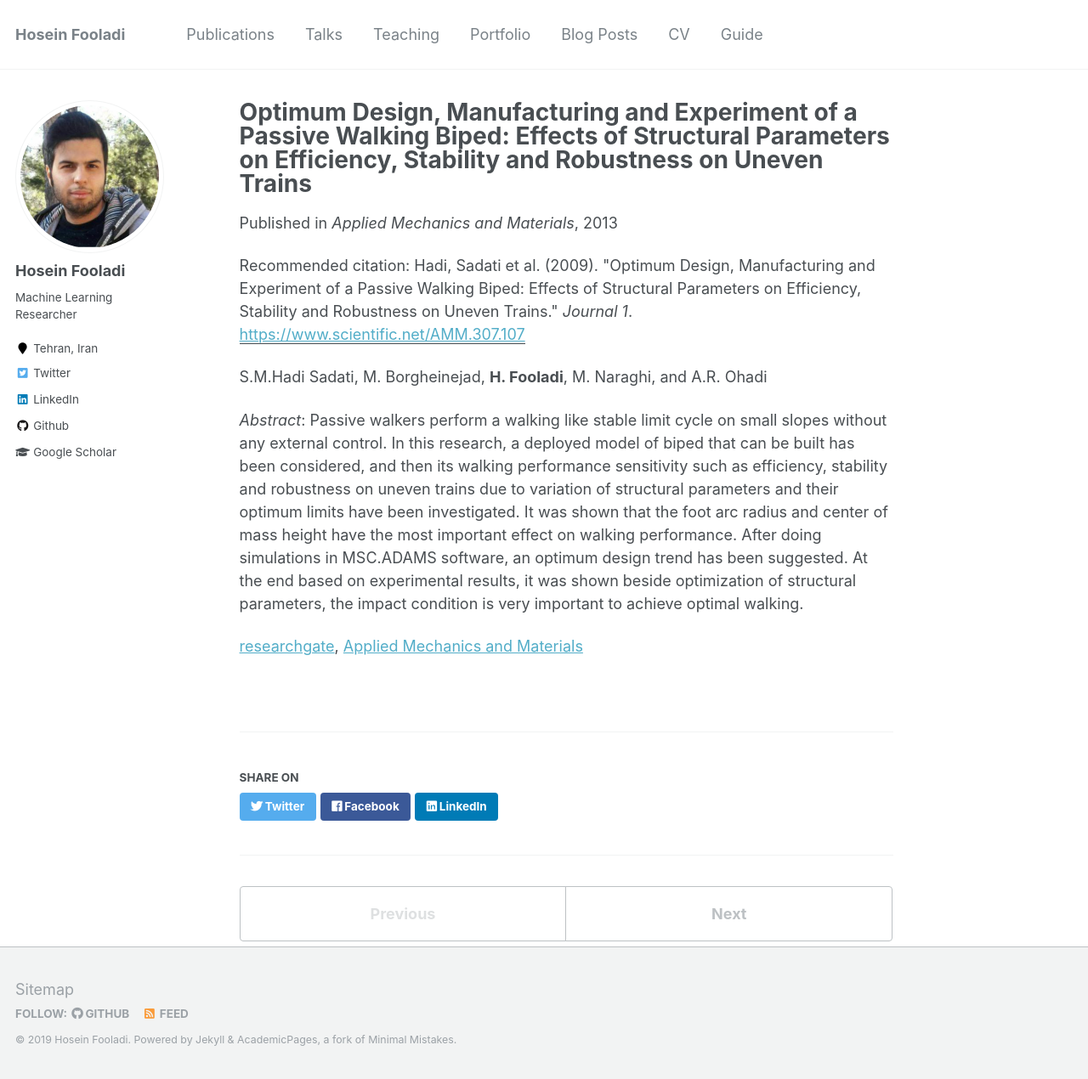
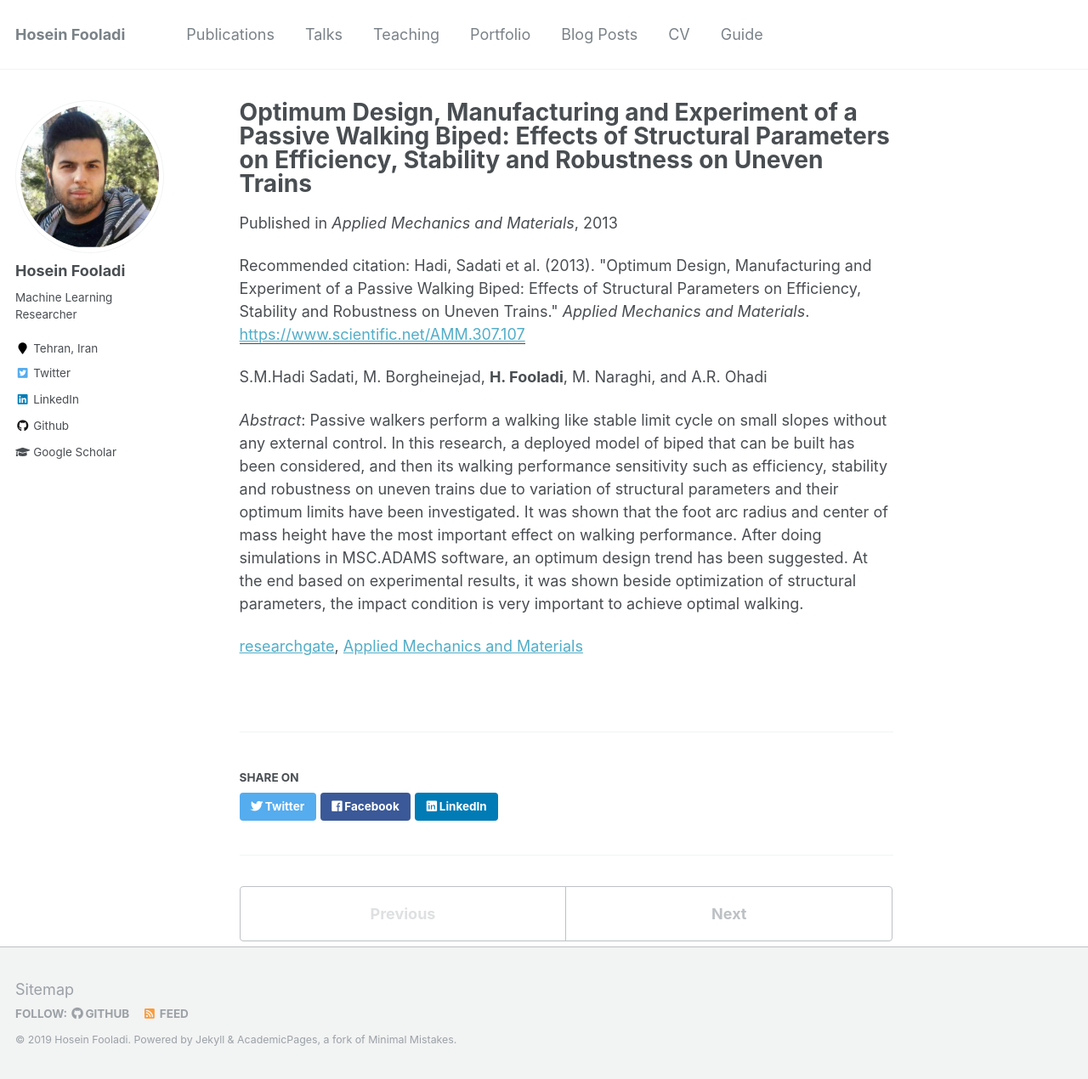
Before and after one commit to HFooladi/HFooladi.github.io, a Jekyll site: the page built from _publications/2013-10-01-walking-biped.md, in a window 1280 px wide and 1270 px high. Shown: the whole window at 85% size. Built offline with Jekyll 4.4.1, drawn with Linux system fonts in a browser that asks for light colours.

Commit message:
minor modification of publications

```diff
--- a/_publications/2013-10-01-walking-biped.md
+++ b/_publications/2013-10-01-walking-biped.md
@@ -8,7 +8,7 @@ have been investigated.'
 date: 2013-10-01
 venue: 'Applied Mechanics and Materials'
 paperurl: 'https://www.scientific.net/AMM.307.107'
-citation: 'Hadi, Sadati et al. (2009). &quot;Optimum Design, Manufacturing and Experiment of a Passive Walking Biped: Effects of Structural Parameters on Efficiency, Stability and Robustness on Uneven Trains.&quot; <i>Journal 1</i>.'
+citation: 'Hadi, Sadati et al. (2013). &quot;Optimum Design, Manufacturing and Experiment of a Passive Walking Biped: Effects of Structural Parameters on Efficiency, Stability and Robustness on Uneven Trains.&quot; <i>Applied Mechanics and Materials</i>.'
 ---
 S.M.Hadi Sadati, M. Borgheinejad, **H. Fooladi**, M. Naraghi, and A.R. Ohadi
 
```
